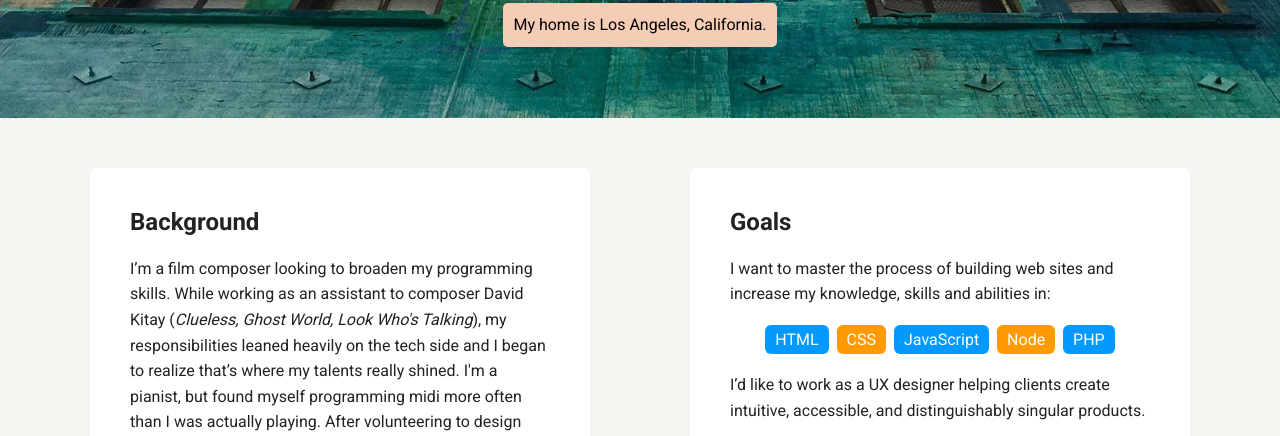
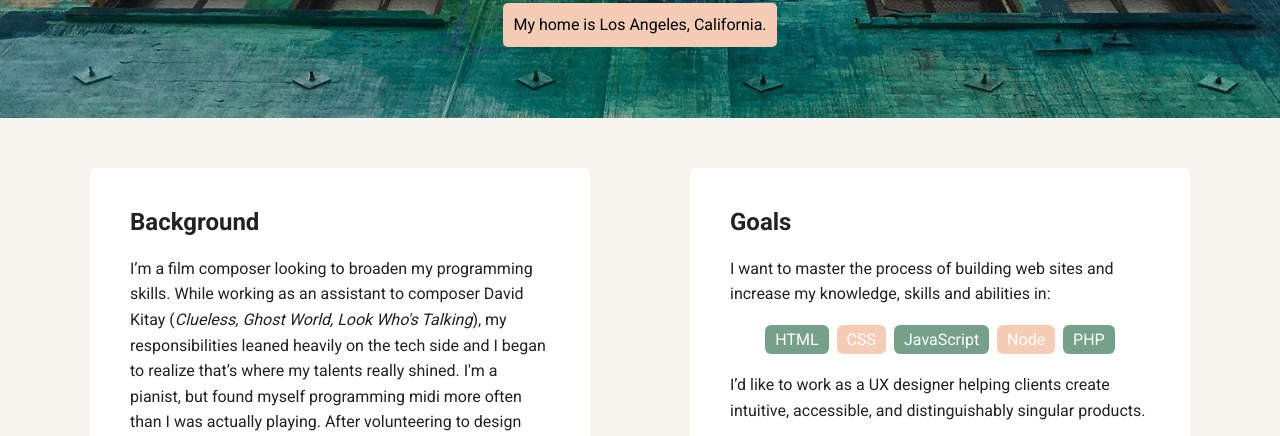
Before and after one commit to chamberino/project_1_personal_page, a plain HTML site: page index.html in a window 1280 px wide. Shown: the part 352-788 px from the top of the page. Drawn offline with Linux system fonts and the light colour scheme; a web font is replaced by a local one.

Commit message:
CSS change
Changed color of skills and removed unused social media icon rules.

```diff
--- a/styles.css
+++ b/styles.css
@@ -111,14 +111,14 @@ ul.skills {
 .skills li {
   border-radius: 6px;
   display: inline-block;
-  background: #ff9904;
+  background: #F5CDB6;
   color: white;
   padding: 5px 10px;
   margin: 2px;
 }
 
 .skills li:nth-child(odd) {
-  background: #0399ff;
+  background: #76A08A;
 }
 
 .icons {
@@ -164,9 +164,6 @@ a.social {
 }
 a.twitter {
   background-image: url(images/twitter.svg);
-}
-a.linkedin {
-  background-image: url(images/linkedin.svg);
 }
 a.github {
   background-image: url(images/github.svg);
```
